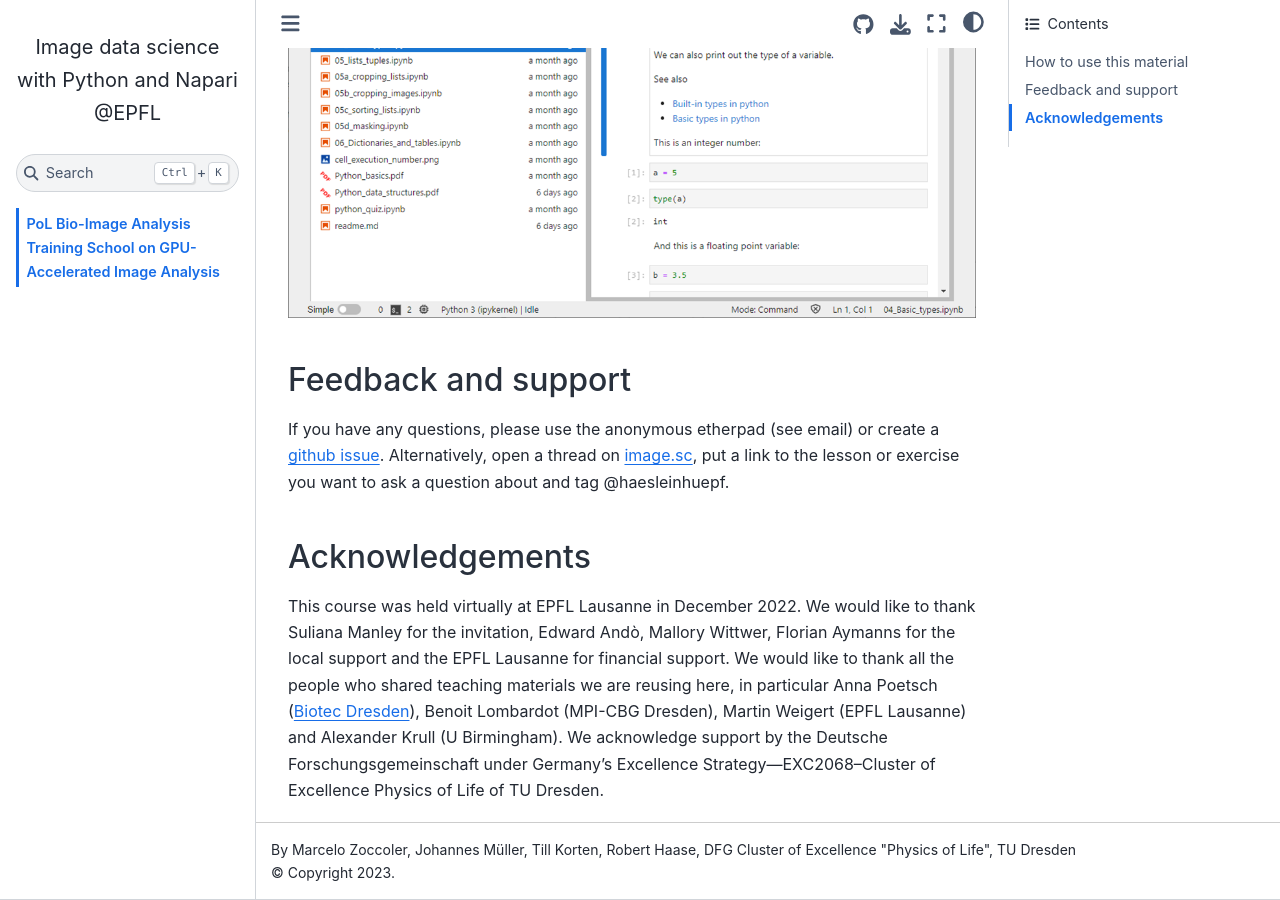
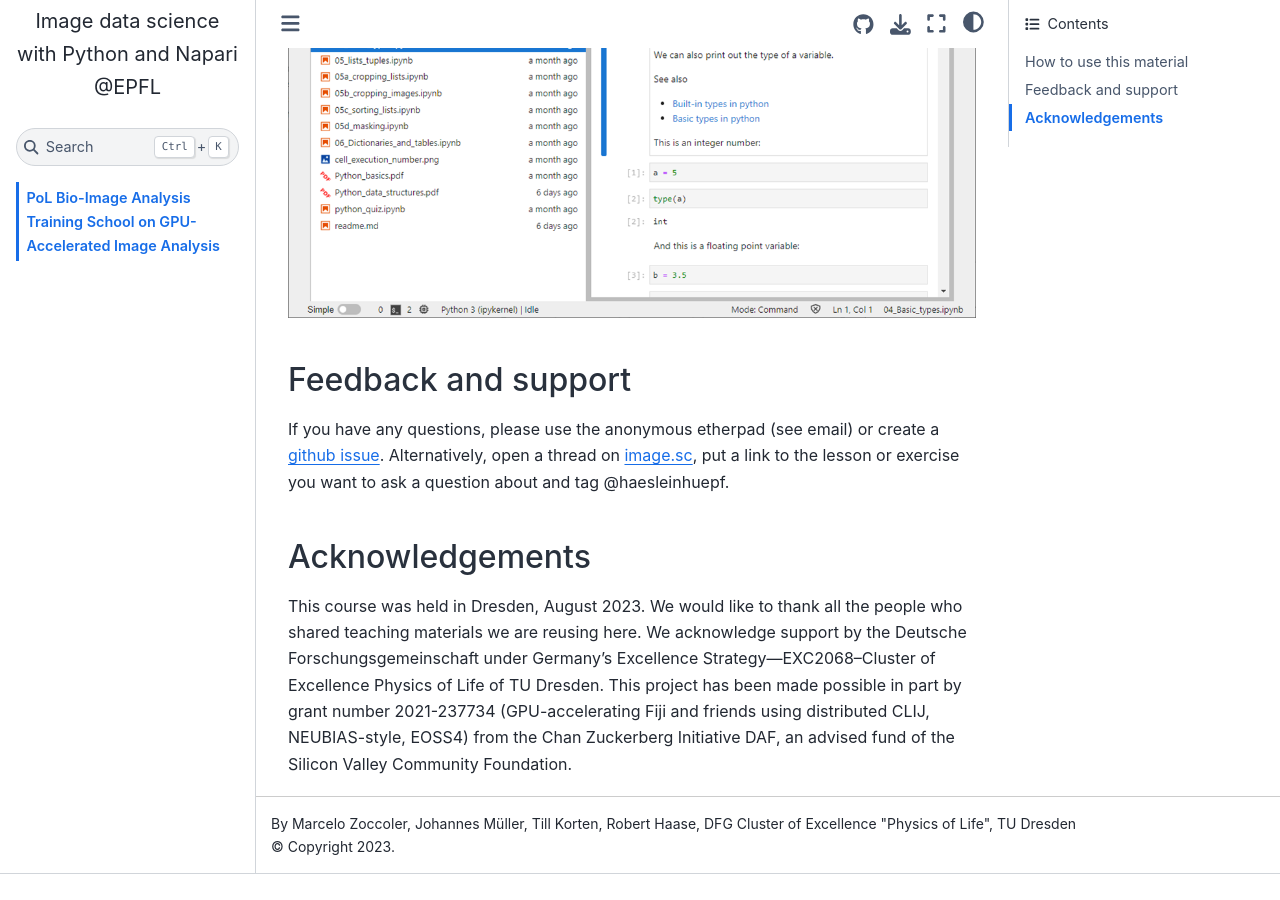
Before and after one commit to BiAPoL/PoL-BioImage-Analysis-TS-GPU-Accelerated-Image-Analysis, a Jupyter Book: the page built from docs/intro.md, in a window 1280 px wide and 900 px high, scrolled down 2283 px. Built offline with Jupyter Book 1.0.4 settings and Sphinx 7.4.7 and the Sphinx Book theme 1.1.4, drawn with Linux system fonts in a browser that asks for light colours; pages that are not in the unit, such as notebooks, are missing from menus; after the commit the page ends 3157 px from its top, so only the background shows below that.

Commit message:
Updated links and acknowledgements

```diff
--- a/docs/intro.md
+++ b/docs/intro.md
@@ -15,7 +15,7 @@
 
 ## How to use this material
 
-For following the course, we recommend downloading [the repository from which this Jupyter book is made](https://github.com/BiAPoL/Pasteur-NEUBIAS-training-school-on-Bioimage-Analysis).
+For following the course, we recommend downloading [the repository from which this Jupyter book is made](https://github.com/BiAPoL/PoL-BioImage-Analysis-TS-GPU-Accelerated-Image-Analysis).
 All Jupyter Notebooks are executable so that attendees can reproduce all demos and exercises.
 
 ![img.png](how_to_download.png)
@@ -38,12 +38,12 @@
 
 ## Feedback and support
 
-If you have any questions, please use the anonymous etherpad (see email) or create a [github issue](https://github.com/BiAPoL/Pasteur-NEUBIAS-training-school-on-Bioimage-Analysis/issues).
+If you have any questions, please use the anonymous etherpad (see email) or create a [github issue](https://github.com/BiAPoL/PoL-BioImage-Analysis-TS-GPU-Accelerated-Image-Analysis/issues).
 Alternatively, open a thread on [image.sc](https://image.sc), put a link to the lesson or exercise you want to ask a question about and tag @haesleinhuepf.
 
 ## Acknowledgements
 
-This course was held virtually at EPFL Lausanne in December 2022. We would like to thank Suliana Manley for the invitation, Edward Andò, Mallory Wittwer, Florian Aymanns for the local support and the EPFL Lausanne for financial support.
-We would like to thank all the people who shared teaching materials we are reusing here, in particular Anna Poetsch ([Biotec Dresden](https://tu-dresden.de/cmcb/biotec/forschungsgruppen/poetsch)),
-Benoit Lombardot (MPI-CBG Dresden), Martin Weigert (EPFL Lausanne) and Alexander Krull (U Birmingham).
+This course was held in Dresden, August 2023.
+We would like to thank all the people who shared teaching materials we are reusing here.
 We acknowledge support by the Deutsche Forschungsgemeinschaft under Germany’s Excellence Strategy—EXC2068–Cluster of Excellence Physics of Life of TU Dresden.
+This project has been made possible in part by grant number 2021-237734 (GPU-accelerating Fiji and friends using distributed CLIJ, NEUBIAS-style, EOSS4) from the Chan Zuckerberg Initiative DAF, an advised fund of the Silicon Valley Community Foundation.
```
Also changed, not shown: README.md (+2 -2 lines).
